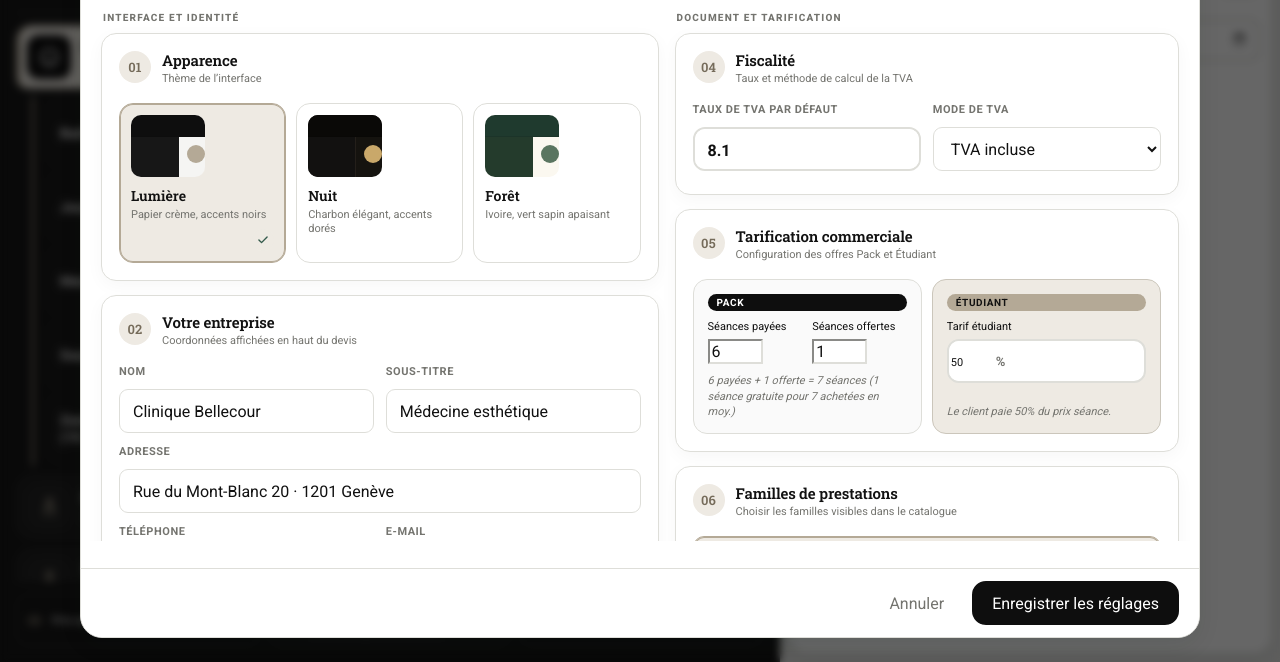
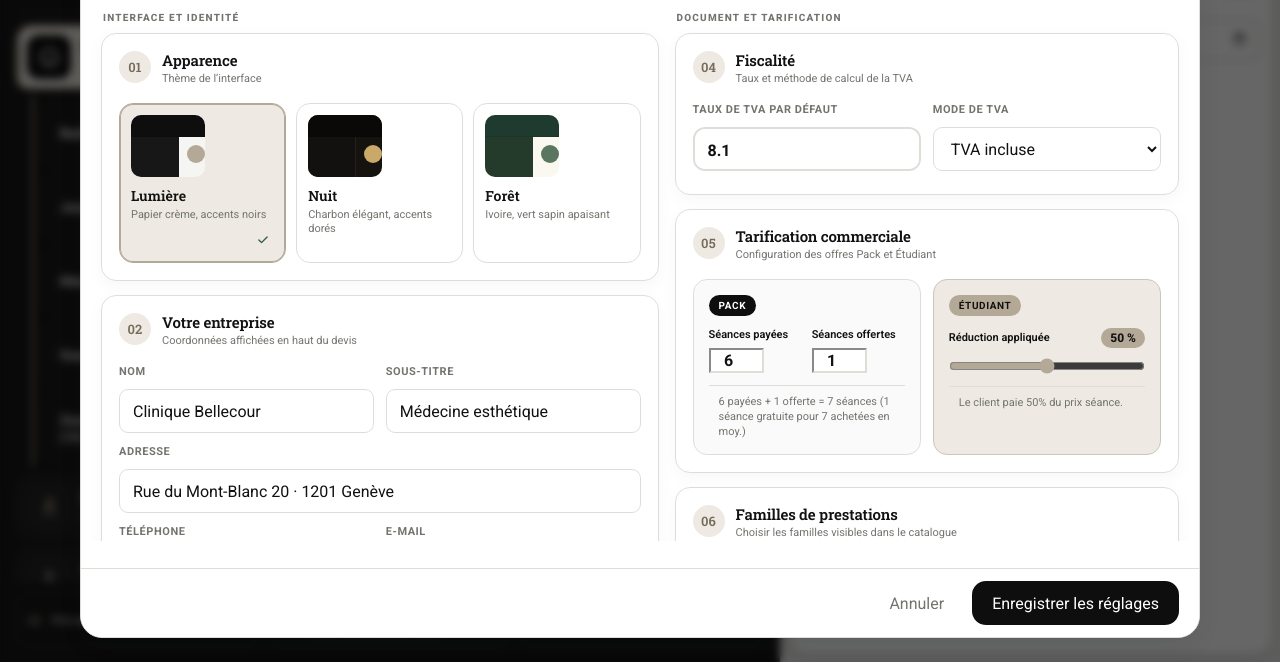
Before and after one commit to ETML-HCS/BCDevis, a plain HTML site: page devis-portable/index.html in a window 1280 px wide. Both pictures are taken after a click on the button "Réglages". Shown: the part 138-800 px from the top of the page. Drawn offline with Linux system fonts and the light colour scheme.

Commit message:
feat: improve commercial pricing controls

```diff
--- a/devis-portable/app.js
+++ b/devis-portable/app.js
@@ -889,6 +889,8 @@
     const packSummary = document.querySelector('[data-summary="pack"]');
     if (packSummary) packSummary.textContent = totalPack > 0 ? `${paid} payée${paid > 1 ? "s" : ""} + ${free} offerte${free > 1 ? "s" : ""} = ${totalPack} séance${totalPack > 1 ? "s" : ""}${free > 0 ? ` (1 séance gratuite pour ${Math.round(totalPack / free)} achetées en moy.)` : ""}` : "";
     const student = Math.max(0, Math.min(100, Math.round(Number(form.elements.studentDiscount?.value) || 0)));
+    const studentOutput = form.querySelector("[data-student-discount]");
+    if (studentOutput) studentOutput.textContent = `${student} %`;
     const studentSummary = document.querySelector('[data-summary="student"]');
     if (studentSummary) studentSummary.textContent = student > 0 ? `Le client paie ${100 - student}% du prix séance${student >= 100 ? " (gratuit)" : ""}.` : "";
     const familySummary = document.querySelector('[data-summary="families"]');
--- a/devis-portable/index.html
+++ b/devis-portable/index.html
@@ -522,6 +522,28 @@
   html[data-theme] .settings-section-head p,
   html[data-theme] .settings-modal-intro,
   html[data-theme] .settings-column-label{color:var(--muted)}
+  /* Tarification commerciale : hiérarchie et contraste des offres */
+  .settings-section--commercial{position:relative;overflow:hidden}
+  .settings-section--commercial .settings-section-head{padding-bottom:2px}
+  .settings-section--commercial .settings-section-head h3{letter-spacing:-.015em}
+  .settings-section--commercial .settings-grid-offer{gap:12px}
+  .settings-section--commercial .settings-offer-block{gap:12px;padding:15px;border-width:1px;box-shadow:0 3px 10px rgba(17,17,17,.04)}
+  .settings-section--commercial .settings-offer-tag{align-self:flex-start;margin:0;padding:5px 10px;line-height:1.1}
+  .settings-section--commercial .settings-offer-fields{gap:10px}
+  .settings-section--commercial .settings-offer-fields label>span:first-child{color:var(--ink);font-weight:600;line-height:1.25}
+  .settings-section--commercial .settings-offer-fields input{font-weight:700;text-align:center}
+  .settings-section--commercial .settings-offer-summary{min-height:31px;margin:0;padding:9px 10px 0;border-top:1px solid color-mix(in srgb,var(--line) 75%,transparent);font-style:normal;font-size:11px;line-height:1.35}
+  html[data-theme] .settings-section--commercial .settings-offer-block{box-shadow:none}
+  html[data-theme] .settings-section--commercial .settings-offer-summary{border-top-color:var(--line)}
+  @media(max-width:620px){
+    .settings-section--commercial .settings-grid-offer{grid-template-columns:1fr}
+    .settings-section--commercial .settings-offer-fields{grid-template-columns:1fr 1fr}
+  }
+  .student-discount-control>span:first-child{display:flex!important;align-items:center;justify-content:space-between;gap:10px}
+  .student-discount-control output{flex:0 0 auto;color:var(--accent-ink);background:var(--accent);border-radius:999px;padding:4px 9px;font-size:12px;font-weight:800;line-height:1}
+  .student-discount-control input[type="range"]{width:100%;height:8px;margin:8px 0 2px;accent-color:var(--accent);cursor:pointer}
+  .student-discount-control input[type="range"]:focus-visible{outline:3px solid color-mix(in srgb,var(--accent) 45%,transparent);outline-offset:5px}
+  html[data-theme="night"] .student-discount-control output{color:var(--accent-ink)}
   </style>
 </head>
 <body>
@@ -721,11 +743,11 @@
             <label><span>Taux de TVA par défaut</span><span class="input-with-suffix"><input name="taxRate" type="number" min="0" max="100" step="0.1"><b>%</b></span></label><label><span>Mode de TVA</span><select name="taxMode"><option value="included">TVA incluse</option><option value="excluded">TVA en plus</option></select></label>
           </div>
         </section>
-        <section class="settings-section">
+        <section class="settings-section settings-section--commercial">
           <div class="settings-section-head"><span class="settings-section-index">05</span><div><h3>Tarification commerciale</h3><p>Configuration des offres Pack et Étudiant</p></div></div>
           <div class="settings-grid-offer">
             <div class="settings-offer-block pack"><span class="settings-offer-tag">Pack</span><div class="settings-offer-fields"><label><span>Séances payées</span><input name="packPaidDefault" type="number" min="1" max="24"></label><label><span>Séances offertes</span><input name="packFreeDefault" type="number" min="0" max="12"></label></div><p class="settings-offer-summary" data-summary="pack"></p></div>
-            <div class="settings-offer-block student"><span class="settings-offer-tag">Étudiant</span><div class="settings-offer-fields"><label><span>Tarif étudiant</span><span class="input-with-suffix"><input name="studentDiscount" type="number" min="0" max="100" step="1"><b>%</b></span></label></div><p class="settings-offer-summary" data-summary="student"></p></div>
+            <div class="settings-offer-block student"><span class="settings-offer-tag">Étudiant</span><div class="settings-offer-fields"><label class="student-discount-control"><span><span>Réduction appliquée</span><output data-student-discount>50 %</output></span><input name="studentDiscount" type="range" min="0" max="100" step="1" value="50" aria-label="Réduction étudiant en pourcentage"></label></div><p class="settings-offer-summary" data-summary="student"></p></div>
           </div>
         </section>
         <section class="settings-section">
--- a/devis-portable/styles.css
+++ b/devis-portable/styles.css
@@ -374,6 +374,8 @@ html,body,.app-shell,.workspace{max-width:100%}.workspace>*{min-width:0}.family-
 @keyframes toast-out-soft{to{opacity:0;transform:translateY(5px)}}
 @media screen and (max-width:1180px){.toast-region{bottom:88px}}
 @media (prefers-reduced-motion:reduce){.toast,.toast.is-leaving{animation:none}}
+/* Keep toast notifications close to the bottom edge without touching it. */
+.toast-region{bottom:24px}
 
 /* V4.12 — coupon à la demande et actions de caisse toujours accessibles */
 .coupon-toggle{display:inline-flex;min-height:34px;padding:0 2px;align-items:center;gap:6px;border:0;color:#666;background:transparent;font-size:11px;font-weight:800;cursor:pointer}
```
